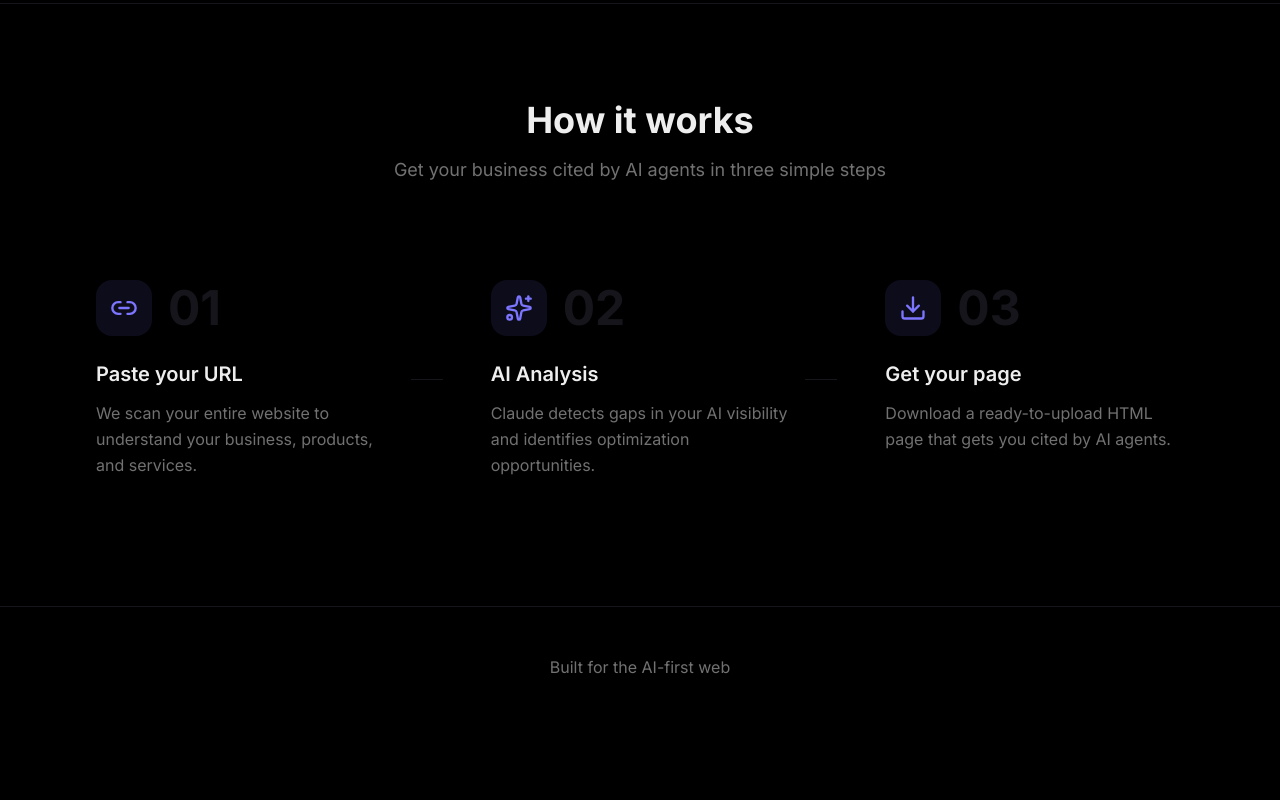
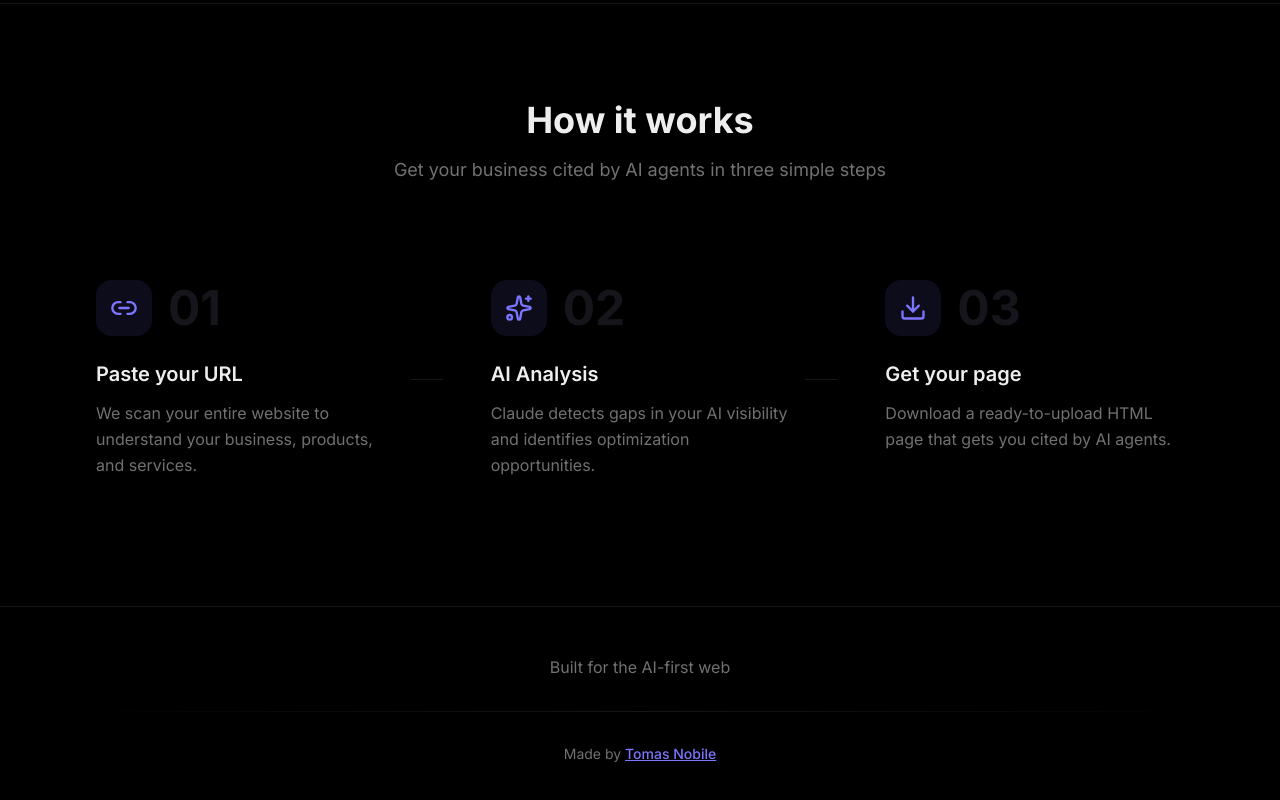
Before and after one commit to tomas-nobile/v0-the-new-seo-tool, a Next.js app: page / in a window 1280 px wide. Shown: the part 1228-2028 px from the top of the page. Before the commit the page ends 1955 px from the top, so only its background shows below. Built offline with nearby package versions, Linux system fonts and the light colour scheme.

Commit message:
feat: add credit to Footer with LinkedIn link\n\nAdd "Made by Tomas Nobile" with hover effect and LinkedIn link.

```diff
--- a/components/footer.tsx
+++ b/components/footer.tsx
@@ -1,10 +1,28 @@
 export function Footer() {
   return (
     <footer className="py-12 px-4 border-t border-border">
-      <div className="max-w-6xl mx-auto text-center">
-        <p className="text-muted-foreground">
-          Built for the AI-first web
-        </p>
+      <div className="max-w-6xl mx-auto">
+        <div className="text-center mb-8">
+          <p className="text-muted-foreground">
+            Built for the AI-first web
+          </p>
+        </div>
+
+        <div className="h-px bg-gradient-to-r from-transparent via-border to-transparent mb-8" />
+
+        <div className="text-center">
+          <p className="text-sm text-muted-foreground">
+            Made by{' '}
+            <a
+              href="https://www.linkedin.com/in/tomas-e-nobile"
+              target="_blank"
+              rel="noopener noreferrer"
+              className="font-medium text-primary hover:text-primary/80 transition-colors underline"
+            >
+              Tomas Nobile
+            </a>
+          </p>
+        </div>
       </div>
     </footer>
   )
```
